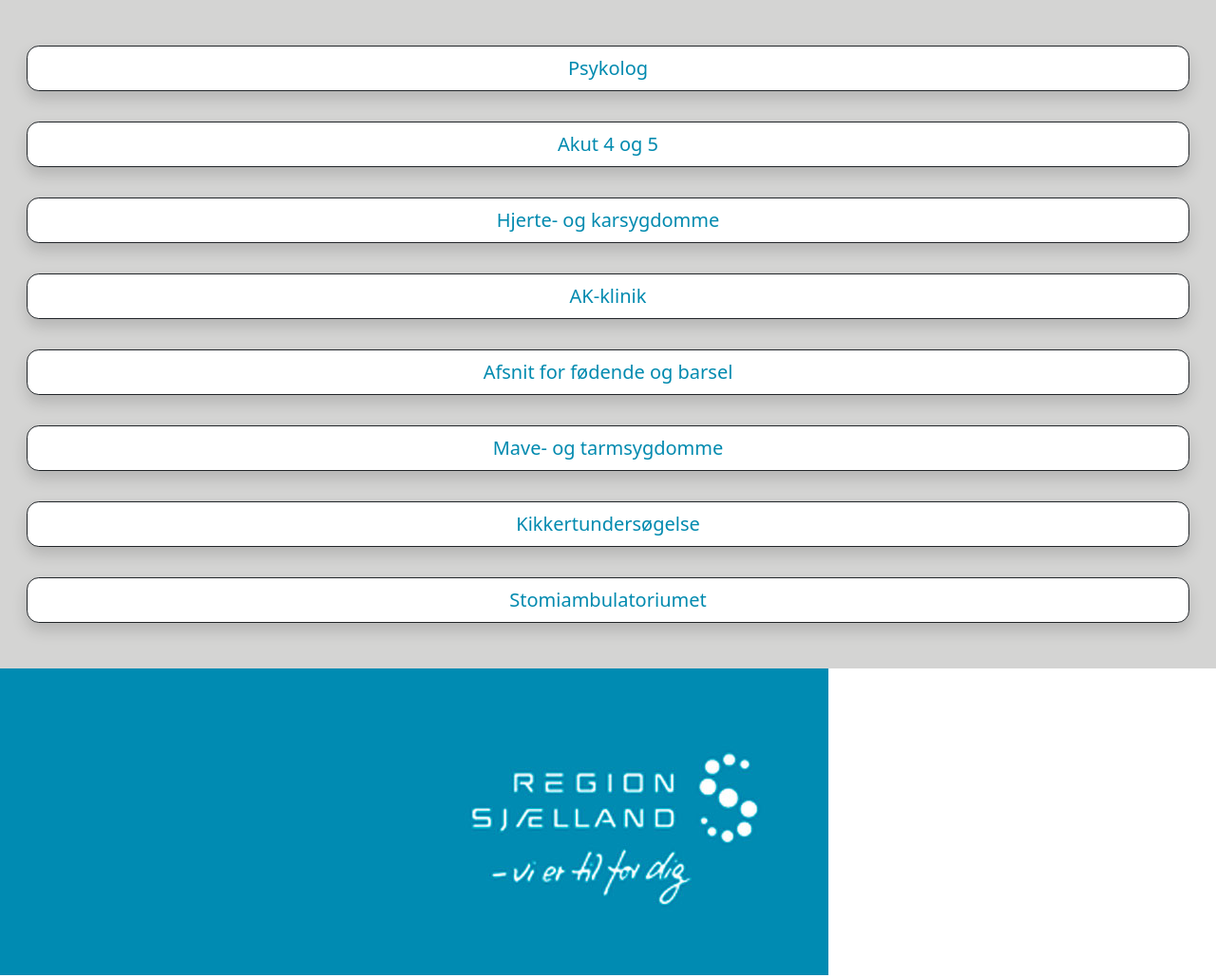
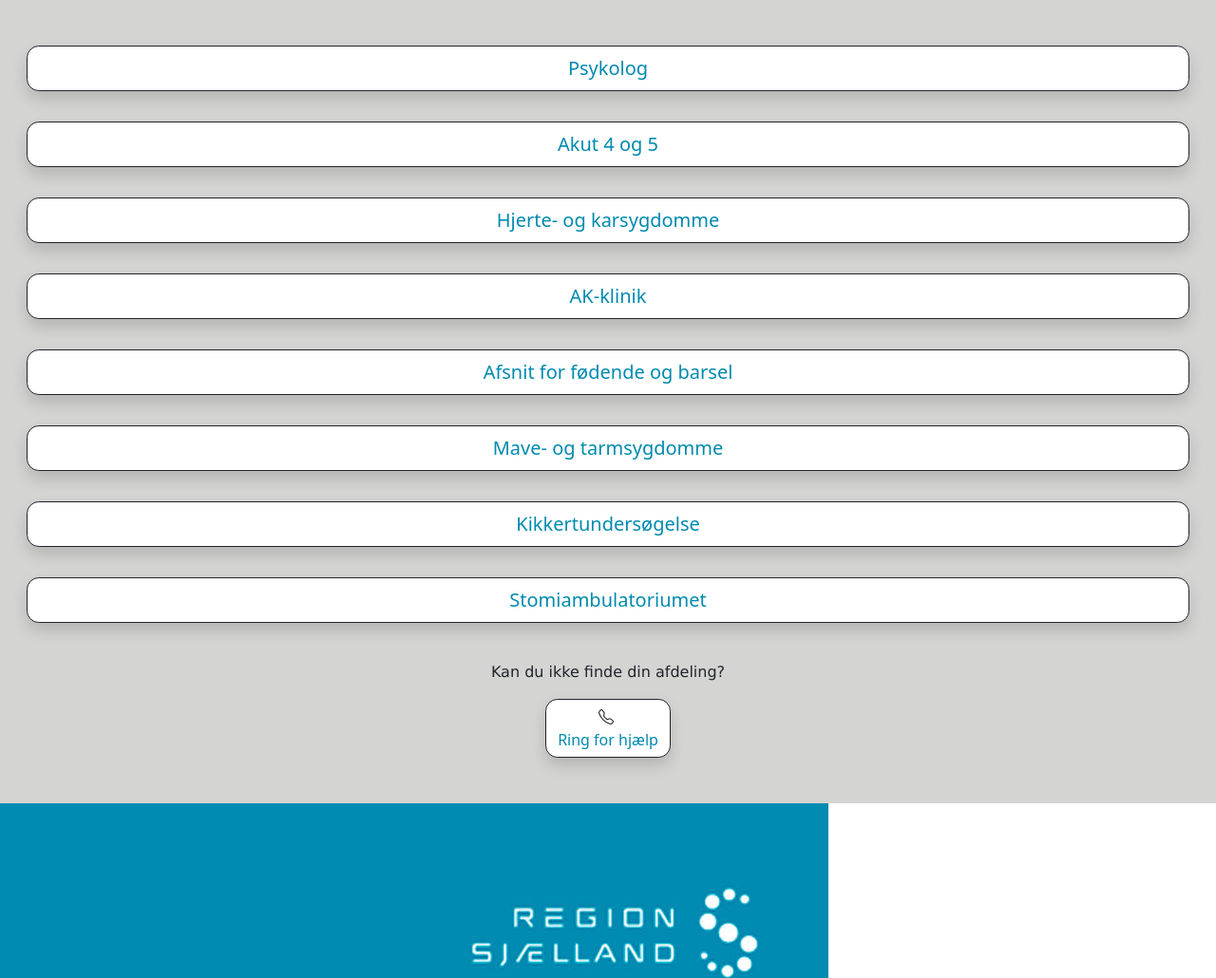
Before and after one commit to loay0013/nykfsyhus, a website: page index.html in a window 1280 px wide. Shown: the top 1030 px of the page at 95% size. Drawn offline with nearby package versions, Linux system fonts and the light colour scheme; files that its build step writes are made by us from their sources.

Commit message:
Ring for hjælp knap

```diff
--- a/css/styles.scss
+++ b/css/styles.scss
@@ -34,3 +34,7 @@ img {
 .rounded-4{
 	border-radius: 0.8rem;
 }
+
+.afdeling {
+	font-family: Verdana, serif;
+}
--- a/index.html
+++ b/index.html
@@ -33,11 +33,24 @@
 		<p class="text-primary font">Mave- og tarmsygdomme</p></a>
 	<a href="Kikkertundersøgelse.html" class="btn-lg btn m-3 border  border-dark rounded-4 shadow bg-background-color">
 		<p class="text-primary font">Kikkertundersøgelse</p></a>
-	<a href="Stomiambulatoriumet.html" class="btn-lg btn m-3 mb-5 border  border-dark rounded-4 shadow bg-background-color">
+	<a href="Stomiambulatoriumet.html" class="btn-lg btn m-3 border  border-dark rounded-4 shadow bg-background-color">
 		<p class="text-primary font">Stomiambulatoriumet</p></a>
+</div>
+
+<div class="afdeling container-fluid text-center bg-secondary pt-4">
+	<p>Kan du ikke finde din afdeling?</p>
+</div>
 
 
-</div>
+		<div class="container-fluid align-self-center d-flex justify-content-center bg-secondary h-auto">
+			<a href=tel:8665562570" class=" btn m-3 mb-5 border rounded-4  border-dark shadow column bg-background-color ">
+				<svg xmlns="http://www.w3.org/2000/svg" width="20" height="20" fill="currentColor" class="bi bi-telephone" viewBox="0 0 20 20">
+					<path d="M3.654 1.328a.678.678 0 0 0-1.015-.063L1.605 2.3c-.483.484-.661 1.169-.45 1.77a17.568 17.568 0 0 0 4.168 6.608 17.569 17.569 0 0 0 6.608 4.168c.601.211 1.286.033 1.77-.45l1.034-1.034a.678.678 0 0 0-.063-1.015l-2.307-1.794a.678.678 0 0 0-.58-.122l-2.19.547a1.745 1.745 0 0 1-1.657-.459L5.482 8.062a1.745 1.745 0 0 1-.46-1.657l.548-2.19a.678.678 0 0 0-.122-.58L3.654 1.328zM1.884.511a1.745 1.745 0 0 1 2.612.163L6.29 2.98c.329.423.445.974.315 1.494l-.547 2.19a.678.678 0 0 0 .178.643l2.457 2.457a.678.678 0 0 0 .644.178l2.189-.547a1.745 1.745 0 0 1 1.494.315l2.306 1.794c.829.645.905 1.87.163 2.611l-1.034 1.034c-.74.74-1.846 1.065-2.877.702a18.634 18.634 0 0 1-7.01-4.42 18.634 18.634 0 0 1-4.42-7.009c-.362-1.03-.037-2.137.703-2.877L1.885.511z"/>
+				</svg>
+				<p class=" text-primary">Ring for hjælp</p>
+			</a>
+
+		</div>
 
 <div>
 	<img class="img-fluid" src="images/resjælogo.jpg" alt="footer">
--- a/package.json
+++ b/package.json
@@ -10,7 +10,8 @@
   "author": "",
   "license": "ISC",
   "dependencies": {
-    "bootstrap": "^5.1.3"
+    "bootstrap": "^5.1.3",
+    "bootstrap-icons": "^1.8.1"
   },
   "devDependencies": {
     "node-sass": "^7.0.1",
```
Also changed, not shown: 1 other file.
